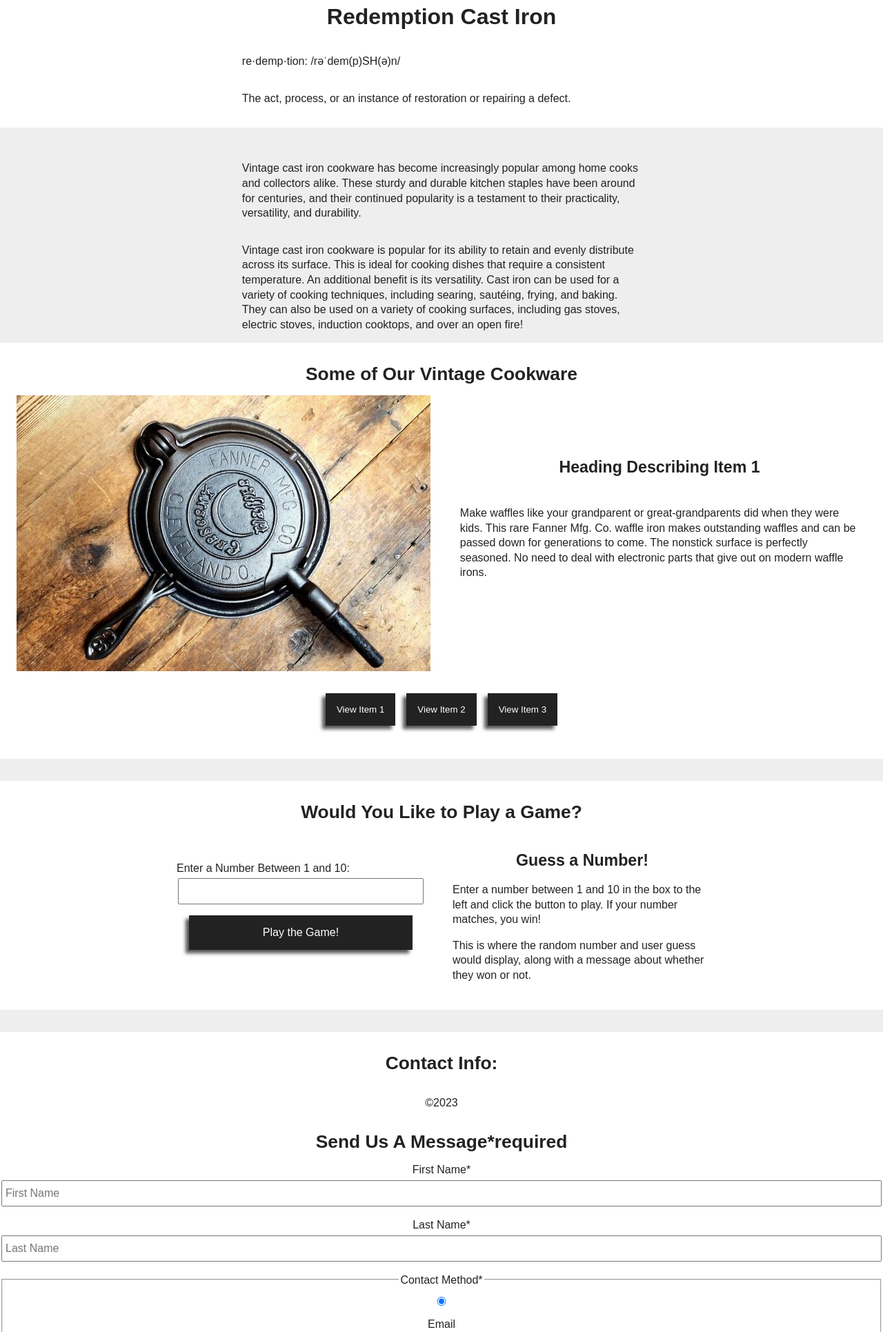
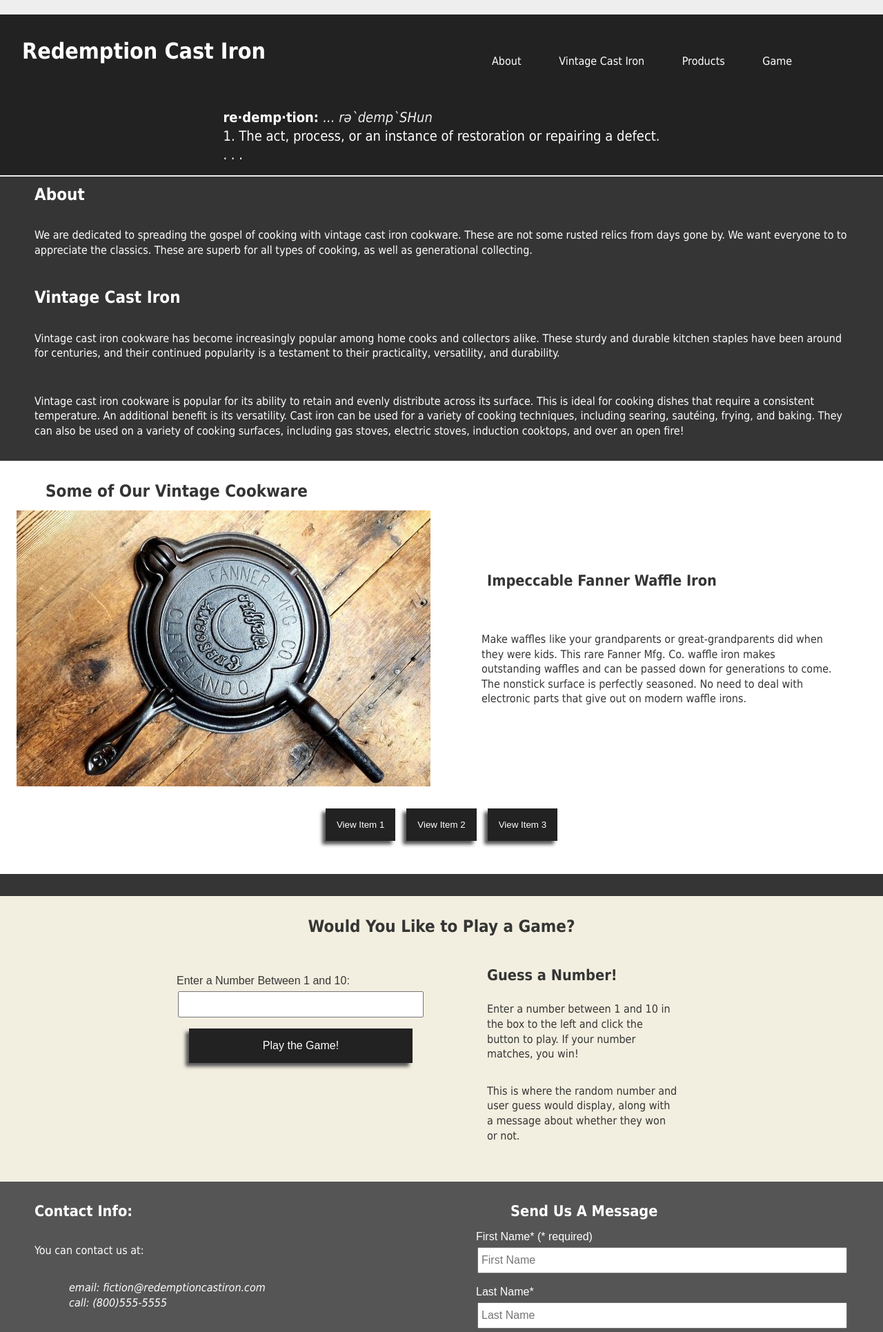
Before and after one commit to schris55/RedemptionCastIron, a plain HTML site: page index.html in a window 1280 px wide. Shown: the part 29-1960 px from the top of the page at 69% size. Drawn offline with Linux system fonts and the light colour scheme; a script that the page names is missing.

Commit message:
Add files via upload

```diff
--- a/index.html
+++ b/index.html
@@ -8,16 +8,24 @@
     <script src="js.js"></script>
     <link href="styles.css" rel="stylesheet">
     <title>Redemption Cast Iron | Cookware that Stands the Test of Time</title>
-    <meta name="description" content="  ">
-    <meta name="robots" content="follow, index, max-snippet:-1, max-video-preview:-1, max-image-preview:large"/>
+    <meta name="description" content="Redemption Cast Iron is spreading the word on the benefits of cooking and collecting vintage cast iron. Cookware that is versatile, dependable, and (best of all) Nonstick.">
+    <meta name="robots" content="follow, index, max-snippet:-1, max-video-preview:-1, max-image-preview:large">
 
 </head>
 <body>
     <header>
         <h1>Redemption Cast Iron</h1>
-        <p><span id="bold">re·demp·tion:  </span><span id="itaL">/rəˈdem(p)SH(ə)n/</span></p>
-        <p>     The act, process, or an instance of restoration or repairing a defect.</p>
-
+        <nav>
+            <ul>
+                <li><a href="#about">About</a></li>
+                <li><a href="#castIron">Vintage Cast Iron</a></li>
+                <li><a href="#switcher">Products</a></li>
+                <li><a href="#game">Game</a></li>
+            </ul>
+        </nav>
+        <div>
+            <p><span id="bold">re·demp·tion:  </span> <span class="italic">... rə`demp`SHun</span> <br>  1.  The act, process, or an instance of restoration or repairing a defect.<br> . . .</p>
+        </div>
     </header>
     <!-- FROM THE REQUIREMENTS:
     Your coded site, to include semantic HTML, appropriate CSS (your site is not required to be responsive), and JS. ALL of the code written for this page must be written from scratch by you. Please see and review the academic integrity policy for more information. First, you'll have some required elements:
@@ -26,28 +34,31 @@
 
     <!-- This pen uses CSS Reset - If you would like to start with this HTML/CSS as a base in your project, you will need to use the CSS reset code as well or the styles won't work in the same way for you -->
     <main>
-        <section>
+        <section id="about">
+            <h2>About</h2>
+            <p>We are dedicated to spreading the gospel of cooking with vintage cast iron cookware.  These are not some rusted relics from days gone by.  We want everyone to to appreciate the classics.  These are superb for all types of cooking, as well as generational collecting.</p>
+        </section>
+        <section id="castIron">
+            <h2>Vintage Cast Iron</h2>
             <p>Vintage cast iron cookware has become increasingly popular among home cooks and collectors alike. These sturdy and durable kitchen staples have been around for centuries, and their continued popularity is a testament to their practicality, versatility, and durability.</p>
             <p>Vintage cast iron cookware is popular for its ability to retain and evenly distribute across its surface. This is ideal for cooking dishes that require a consistent temperature.  An additional benefit is its versatility. Cast iron can be used for a variety of cooking techniques, including searing, sautéing, frying, and baking. They can also be used on a variety of cooking surfaces, including gas stoves, electric stoves, induction cooktops, and over an open fire!</p>
-
-
         </section>
-        <section id="switcher1">
+        <section id="switcher">
             <h2>Some of Our Vintage Cookware</h2>
             <section id="product1" class="currentItem">
-                <h3>Heading Describing Item 1</h3>
-                <img src="waffleIron.jpeg" alt="  ">
-                <p>Make waffles like your grandparent or great-grandparents did when they were kids.  This rare Fanner Mfg. Co. waffle iron makes outstanding waffles and can be passed down for generations to come.  The nonstick surface is perfectly seasoned.  No need to deal with electronic parts that give out on modern waffle irons.</p>
+                <h3>Impeccable Fanner Waffle Iron</h3>
+                <img src="waffleIron.jpeg" alt="antique Fanner Manfucturing cast iron waffle iron in pristine condition set down on rustic planks of stained wood">
+                <p>Make waffles like your grandparents or great-grandparents did when they were kids.  This rare Fanner Mfg. Co. waffle iron makes outstanding waffles and can be passed down for generations to come.  The nonstick surface is perfectly seasoned.  No need to deal with electronic parts that give out on modern waffle irons.</p>
             </section>
             <section id="product2" class="hiddenItem">
-                <h3>Heading Describing Item 2</h3>
-                <img src="skillet.jpeg" alt="  ">
+                <h3>Classic Griswold No. 8 Skillet</h3>
+                <img src="skillet.jpeg" alt="bottom view of a fully restored Griswold number 8 cast iron skillet set down on rustic planks of stained woods">
                 <p>This is an all-time classic Griswold No. 8 skillet.  Impeccably restored and ready to use.  Great for home and outdoor use.  This is the workhorse of cast iron cookware.  These skillets are great for making a variety of your favorites.</p>
             </section>
             <section id="product3" class="hiddenItem">
-                <h3>Heading Describing Item 3</h3>
-                <img src="lodgeDutchOven.jpeg" alt="  ">
-                <p>Lodge may be the prominent modern cast iron manufacturer, but this vintage No. 8 Dutch Over shows that they have been around and making great cookware for decades.</p>
+                <h3>Lodge No. 8 Dutch Oven</h3>
+                <img src="lodgeDutchOven.jpeg" alt="vintage Lodge number 8 cast iron dutch over in great condition set atop rustic planks of stained wood">
+                <p>Lodge may be the prominent modern cast iron manufacturer, but this vintage No. 8 Dutch Oven shows that they have been around and making great cookware for decades.</p>
             </section>
             <section id="switcherButtons">
                 <h2 class="sr-only">Click on a Button to View a Product</h2>
@@ -57,7 +68,7 @@
             </section>
         </section>
 
-        <section id="game1">
+        <section id="game">
             <div>
                 <h2>Would You Like to Play a Game?</h2>
                 <form>
@@ -73,34 +84,31 @@
                 </section>
             </div>
         </section>
-        <section id="contact">
-
-
-        </section>
-
     </main>
     <footer>
-        <section class="left">
         <div id="footerLeft">
             <h2>Contact Info:</h2>
-                <p>&copy;2023</p>
+            <p>You can contact us at:</p>
+                <address>
+                    <a href="mailto:fiction@redemptioncastiron.com">email: fiction@redemptioncastiron.com</a><br>
+                    <a href="tel:+18005555555">call: (800)555-5555</a><br><br>
+                </address>
+            <div id="copy">
+                <p>&copy;2023<br>For Educational Purposes Only</p>
             </div>
-        </section>
-        <section class="right">
+        </div>
         <div id="form">
-                <h2>Send Us A Message<span class="form-required">*required</span></h2>
+            <h2>Send Us A Message</h2>
             <form method="post" action="https://wp.zybooks.com/form-viewer.php">
                 <div id="names">
-                        <label for="fName">First Name<span class="required">*</span></label>
-                        <input type="text" name="fName" id="fName" autocomplete="given-name" placeholder="First Name" required>
-                        <!-- custom input styles from https://moderncss.dev/custom-css-styles-for-form-inputs-and-textareas/ -->
+                    <label for="fName">First Name<span class="required">* (* required)</span></label>
+                    <input type="text" name="fName" id="fName" placeholder="First Name" required>
                     <label for="lName">Last Name<span class="required">*</span></label>
-                        <input type="text" name="lName" id="lName" autocomplete="family-name" placeholder="Last Name" required>
+                    <input type="text" name="lName" id="lName" placeholder="Last Name" required>
                 </div>
-                    <div id="nums">
+                <div id="contactInfo">
                     <fieldset>
-                            <legend>Contact Method<span class="required">*</span></legend>
-                            <!-- custom radio button styles from https://moderncss.dev/pure-css-custom-styled-radio-buttons/ -->
+                        <legend>Preferred Contact Method<span class="required">*</span></legend>
                         <label for="prefEmail">
                             <span class="radio-input">
                                 <input type="radio" name="contactPref" id="prefEmail" required checked>
@@ -117,18 +125,15 @@
                         </label>
                     </fieldset>
                     <label for="email">Email Address<span class="required">*</span></label>
-                        <input type="email" name="email" id="email" autocomplete="email" placeholder="Email Address" required>
+                    <input type="email" name="email" id="email" placeholder="Email Address" required>
                     <label for="phone">Phone Number<span class="required">*</span></label>
-                        <input type="tel" name="phone" id="phone" autocomplete="tel" placeholder="Phone Number" required>
+                    <input type="tel" name="phone" id="phone" placeholder="Phone Number" required>
                 </div>
                 <label for="myComments" id="label-block">Comments</label>
                 <textarea name="myComments" id="myComments" rows="5"></textarea>
-
-                    <input type="submit" id="mySubmit" value="Submit Me">
-
+                <input type="submit" id="mySubmit" value="Submit">
             </form>
         </div>
-        </section>
     </footer>
 </body>
 </html>
--- a/styles.css
+++ b/styles.css
@@ -7,11 +7,8 @@
 	--cast-iron-gray: #353535;
 	--creamy: #F3EFE0;
 	--light-blue: #8DCBE6;
-
-
 	--box-shadow: -5px 5px 5px var(--med-gray);
 	--hover-shadow: -3px 3px 6px var(--med-gray);
-
 	font-size: 16px;
 }
 
@@ -19,14 +16,19 @@ html{
 	background-color: var(--light-gray);
 }
 
+main {
+	background-color: var(--cast-iron-gray);
+	color: var(--white);
+}
+
 /* -- The site is meant to be a single page, fixed 1280px wide site. You may makde it responsive to earn extra credit, but only if your JS is working correctly first. Focus on the functionality. -- */
 body{
 	width: 100%;
 	max-width: 1280px;
-	margin: 0 auto;
+	margin: 50px auto;
 	color: var(--dark-gray);
 	line-height: 1.35;
-	font-family: sans-serif;
+	font-family: Tahoma, Arial, sans-serif;
 	box-sizing: border-box;
 }
 
@@ -40,17 +42,69 @@ body{
 	overflow: hidden;
 }
 
+
 /* ----- HEADER ----- */
 header{
 	padding: 1rem;
-	margin: 0 0 2rem 0;
-	background-color: var(--white);
+	margin: 0;
+	background-color: var(--dark-gray);
+	color: var(--white);
+	display: grid;
+	grid-template-columns: 1fr 1fr;
+	gap: 1rem;
 }
 
+h1 {
+	grid-column: 1/2;
+
+}
+
+nav {
+	grid-column: 2/3;
+	text-decoration: none;
+}
+
+li {
+	display: inline-block;
+	text-decoration: none;
+	padding: 25px;
+}
+
+li:hover {
+	text-decoration: underline;
+}
+a, a:visited {
+	text-decoration: none;
+	color:var(--white);
+	font-family: Tahoma, Arial, sans-serif;
+}
+
+header div {
+	grid-column: 1/-1;
+	margin: auto;
+	font-size: 1.25rem;
+}
+header p {
+	margin: 0;
+	padding: 0;
+}
+
+#bold {
+	font-weight: 800;
+}
+
+.italic {
+	font-style: italic;
+	font-weight: 100;
+	color: var(--light-gray);
+}
+
+
 /* ----- HEADINGS ----- */
-h1, h2, h3, h4{
-	text-align: center;
+h1, h2, h3 {
+	text-align: left;
 	font-weight: bold;
+
 }
 
 h1{
@@ -59,18 +113,20 @@ h1{
 }
 
 h2{
-	font-size: 1.65rem;
-	margin: 0.75rem;
+	font-size: 1.50rem;
+	margin-left: 50px;
+	margin-right: 50px;
+	margin-top: 2px;
+	margin-bottom: 12px;
+	padding-top: 10px;
 }
 
 h3{
-	font-size: 1.45rem;
-	margin: 0.5rem;
-}
-
-h4{
-	font-size: 1.3rem;
-	margin: 0.35rem;
+	font-size: 1.35rem;
+	margin-left: 58px;
+	margin-right: 50px;
+	margin-top: 12px;
+	margin-bottom: 12px;
 }
 
 /* ----- IMAGES ----- */
@@ -81,9 +137,13 @@ img{
 
 /* ----- PARAGRAPHS ----- */
 p{
-	max-width: 65ch;
 	padding: 1rem 0;
-	margin: 0 auto;
+	margin-left: 50px;
+	margin-right: 50px;
+}
+
+#switcher, #game {
+	color: var(--cast-iron-gray);
 }
 
 /* ----- BUTTONS/SUBMIT ----- */
@@ -118,6 +178,10 @@ input{
 	width: calc(100% - 1rem);
 }
 
+textarea {
+	width: 100%;
+}
+
 /* ----- FOR ERROR MESSAGES AND INPUT STYLES IN FORMS ----- */
 .message{
   display: none;
@@ -137,7 +201,7 @@ input{
 }
 
 /* ----- BACKGROUND COLORS/WIDTHS/PADDING ON INDIVIDUAL SECTIONS ----- */
-#switcher1, #game1 {
+#switcher, #game {
 	background-color: var(--white);
 	padding: 1rem;
 	width: calc(100% - 2rem);
@@ -146,7 +210,7 @@ input{
 
 /* ----- PRODUCT SWITCHER EXAMPLE 1 ----- */
 /* ----- CLASSES FOR PRODUCT SWITCHER ----- */
-#switcher1 .currentItem{
+#switcher .currentItem{
 	display: grid;
 	grid-template-columns: 1fr 1fr;
 	grid-template-rows: 1fr 2fr;
@@ -165,22 +229,23 @@ input{
 	margin: 2rem auto;
 }
 
-#switcher1 img{
+#switcher img{
 	grid-row: 1/-1;
 }
 
-#switcher1 h3{
+#switcher h3{
 	grid-column: 2/-1;
 	align-self: end;
 }
 
-/* ----- GUESSING GAME EXAMPLE 1 ----- */
-#game1{
+/* ----- GUESSING GAME ----- */
+#game{
 	margin-top: 2rem;
 	padding-bottom: 2rem;
+	background-color: var(--creamy);
 }
 
-#game1 div{
+#game div{
 	display: grid;
 	grid-template-columns: 1fr 1fr;
 	gap: 1rem;
@@ -188,11 +253,12 @@ input{
 	margin: 0 auto;
 }
 
-#game1 h2{
+#game h2{
 	grid-column: 1/-1;
+	text-align: center;
 }
 
-#game1 form{
+#game form{
 	padding: 1rem;
 }
 
@@ -205,8 +271,35 @@ input{
 footer{
 	padding: 1rem 0;
 	text-align: center;
-	background-color: var(--white);
-	margin-top: 2rem;
+	background-color: var(--med-gray);
+	color: var(--white);
+	margin-top: 0;
+	display: grid;
+	grid-template-columns: 1fr 1fr;
+}
+footer h2 {
+	font-size: 1.35rem;
+	font-weight: 600;
+}
+
+#footerLeft {
+	grid-column: 1/2;
+	text-align: left;
+}
+
+footer address {
+	margin-left: 100px;
+}
+
+div #copy p {
+	text-align: center;
+}
+
+#form  {
+	grid-column: 2/3;
+	text-align: left;
+	margin-left: 50px;
+	margin-right: 50px;
 }
 
 /* ----- HOVER STYLES ----- */
```
Lines whose indentation alone changed are shown as unchanged.
